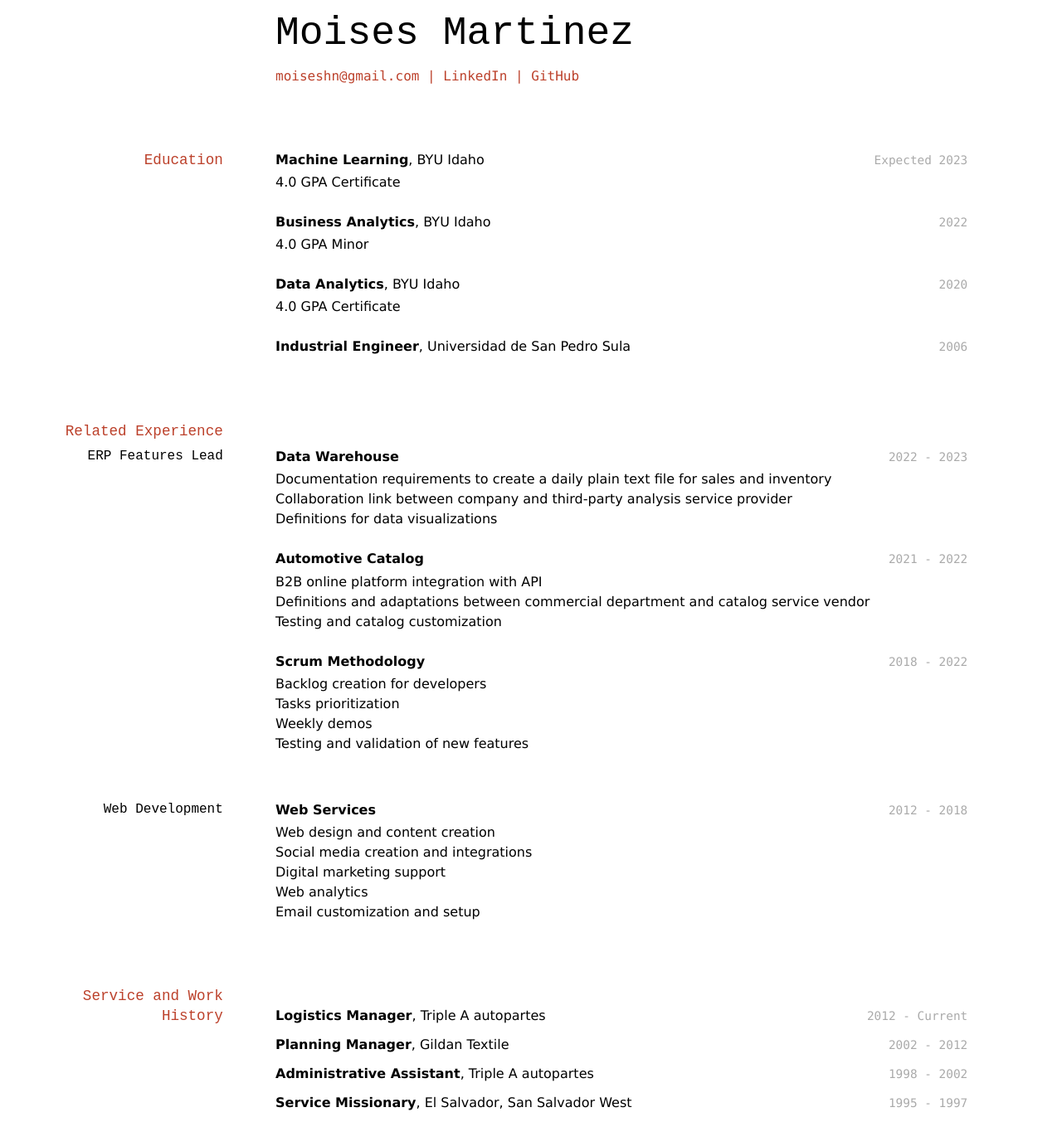
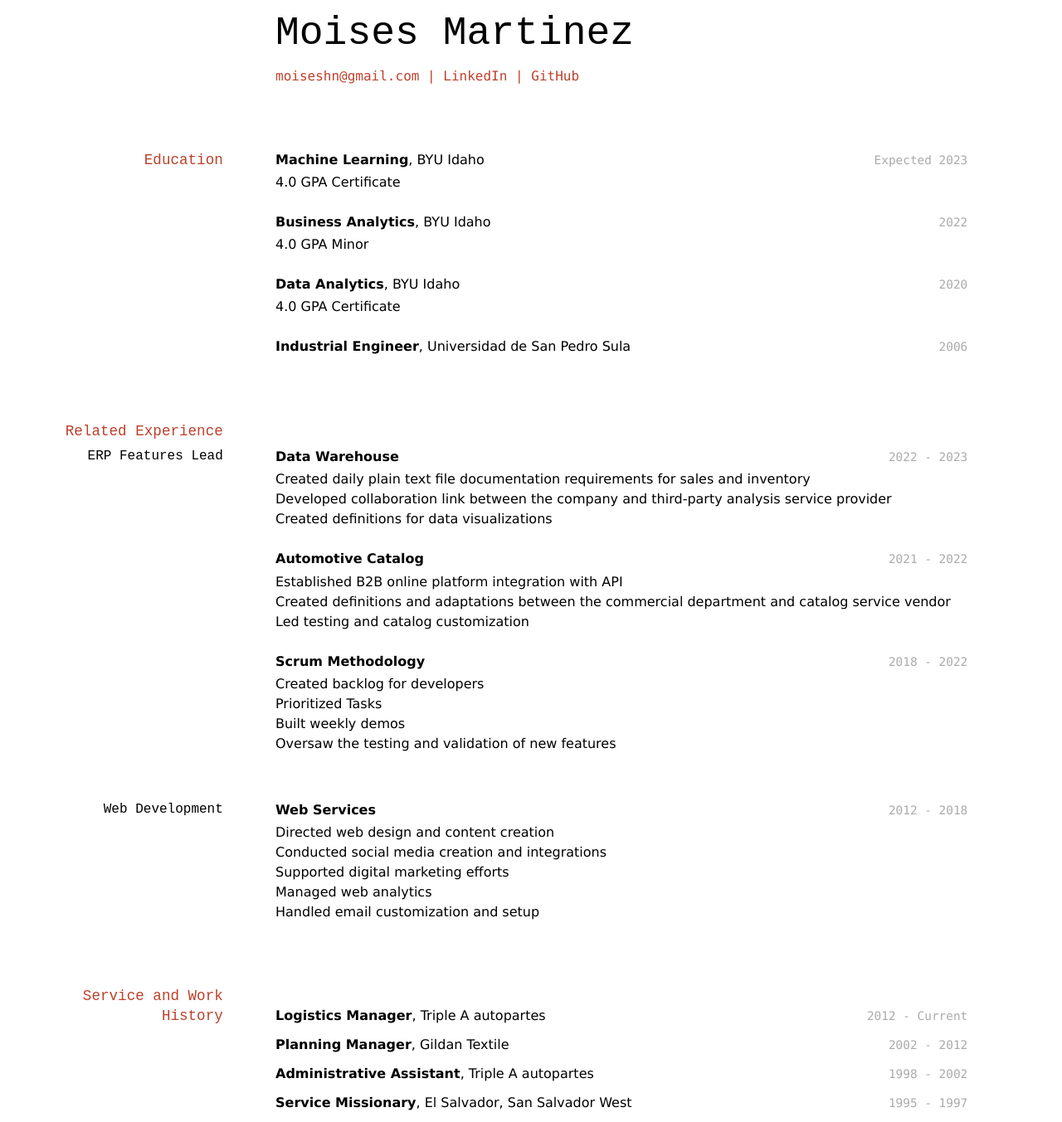
Before and after one commit to moiseshn/moises_resume, a Jekyll site: the page built from docs/index.md, in a window 1280 px wide. Shown: the whole page at 83% size. Built offline with Jekyll 4.4.1, drawn with Linux system fonts in a browser that asks for light colours.

Commit message:
Added powerful action verbs in the past tense

```diff
--- a/docs/index.md
+++ b/docs/index.md
@@ -39,35 +39,35 @@ __Industrial Engineer__, Universidad de San Pedro Sula
 `2022 - 2023`
 __Data Warehouse__
 
-- Documentation requirements to create a daily plain text file for sales and inventory
-- Collaboration link between company and third-party analysis service provider
-- Definitions for data visualizations
+- Created daily plain text file documentation requirements for sales and inventory
+- Developed collaboration link between the company and third-party analysis service provider
+- Created definitions for data visualizations
 
 `2021 - 2022`
 __Automotive Catalog__
 
-- B2B online platform integration with API
-- Definitions and adaptations between commercial department and catalog service vendor
-- Testing and catalog customization
+- Established B2B online platform integration with API
+- Created definitions and adaptations between the commercial department and catalog service vendor
+- Led testing and catalog customization
 
 `2018 - 2022`
 __Scrum Methodology__
 
-- Backlog creation for developers
-- Tasks prioritization
-- Weekly demos
-- Testing and validation of new features
+- Created backlog for developers
+- Prioritized Tasks
+- Built weekly demos
+- Oversaw the testing and validation of new features
 
 ### Web Development
 
 `2012 - 2018`
 __Web Services__
 
-- Web design and content creation
-- Social media creation and integrations
-- Digital marketing support
-- Web analytics
-- Email customization and setup
+- Directed web design and content creation
+- Conducted social media creation and integrations
+- Supported digital marketing efforts
+- Managed web analytics
+- Handled email customization and setup
 
 ## Service and Work History
 
```
